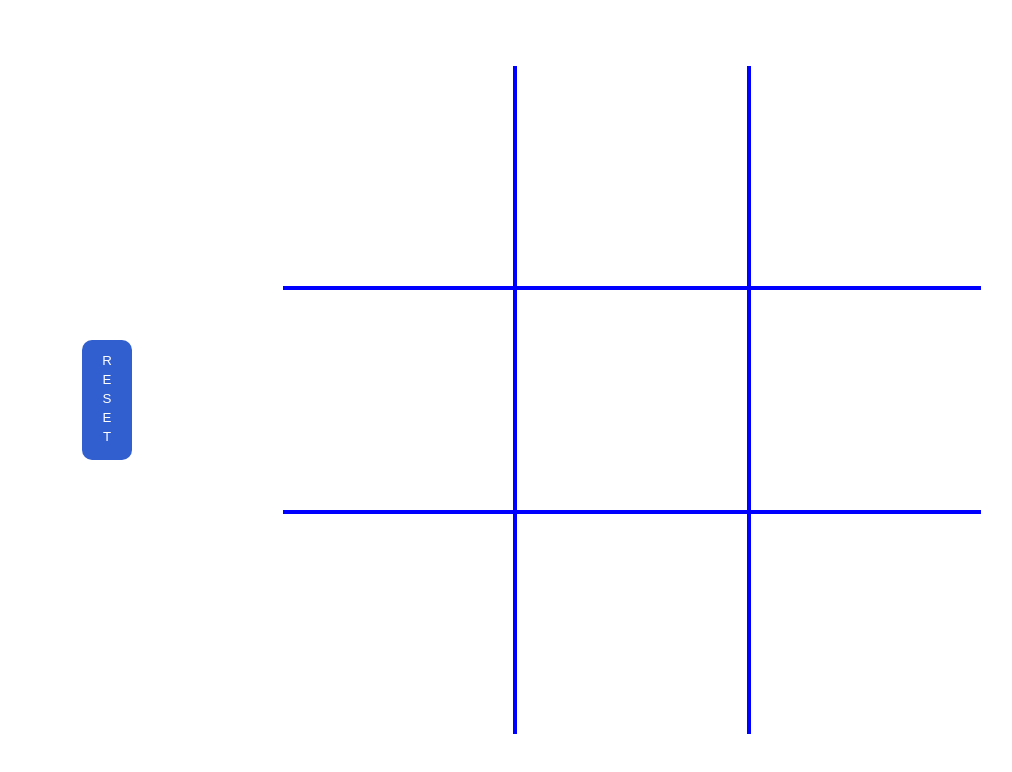
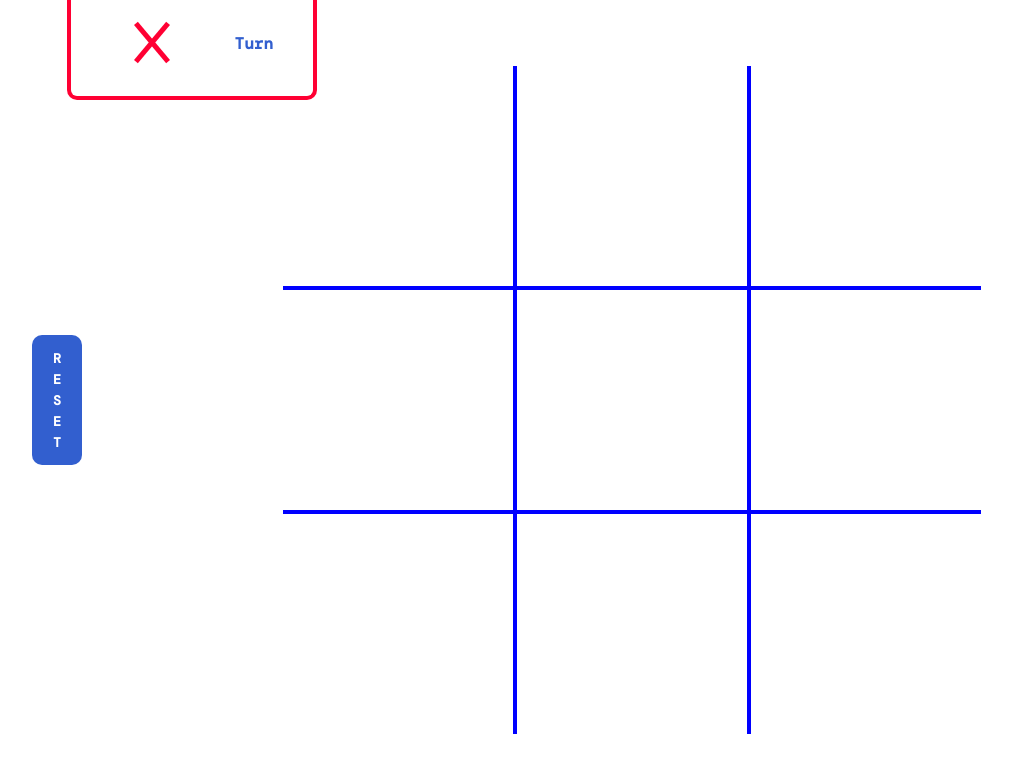
Before and after one commit to laurynas-cyber/X-and-O, a plain HTML site: page index.html in a window 1280 px wide. Shown: the whole page, without its empty margins (33-1045 px from the left). Drawn offline with nearby package versions, Linux system fonts and the light colour scheme; a web font is replaced by a local one.

Commit message:
message done

```diff
--- a/app.js
+++ b/app.js
@@ -1,4 +1,5 @@
 const everyField = document.querySelectorAll(".field");
+
 let Xbox = document.createElement("div");
 let Obox = document.createElement("div");
 const reset = document.querySelector(".reset");
@@ -19,13 +20,16 @@ everyField.forEach((field, i) => {
     if (XorO == true && field.dataset.Fieldcode == Fieldstore[i]) {
       XorO = false;
       Fieldstore[i] = 0;
-      console.log(Fieldstore);
+      document.querySelector(".smallO").style.display = "flex";
+      document.querySelector(".smallbox").style.display = "none";
       return Xplace(field);
     }
     if (XorO == false && field.dataset.Fieldcode == Fieldstore[i]) {
       XorO = true;
       Fieldstore[i] = 0;
-      console.log(Fieldstore);
+
+      document.querySelector(".smallbox").style.display = "flex";
+      document.querySelector(".smallO").style.display = "none";
       return Oplace(field);
     }
   });
@@ -44,8 +48,6 @@ function Xplace(parent) {
   Xbox.classList.add("box");
   Xbox.innerHTML = HtmlX;
   parent.appendChild(Xbox);
-
-  // console.log(parent.contains(Xbox));
 }
 
 function Oplace(parent) {
@@ -67,6 +69,19 @@ function clear() {
   });
 }
 
-clear(); //neleidzia antra kart spaust del to nest once:true
+clear();
 
-function rules() {}
+console.log("flag", XorO);
+// function TurnAlert() {
+//   if (XorO == true) {
+//     console.log("flag", XorO);
+//     document.querySelector(".smallbox").style.display = "content";
+//     document.querySelector(".smallO").style.display = "none";
+//   } else if (XorO == false) {
+//     console.log("flag", XorO);
+//     document.querySelector(".smallO").style.display = "content";
+//     document.querySelector(".smallbox").style.display = "none";
+//   }
+// }
+
+// TurnAlert();
--- a/index.css
+++ b/index.css
@@ -6,6 +6,7 @@ body > * {
   padding: 0;
   box-sizing: border-box;
   overflow: hidden;
+  font-family: "DM Mono", monospace;
 }
 
 body {
@@ -22,7 +23,7 @@ body {
   border: none;
   border-radius: 10px;
   display: inline-block;
-  height: 120px;
+  height: 130px;
   width: 50px;
   border: none;
   background-color: rgb(50, 95, 207);
@@ -33,8 +34,10 @@ body {
   text-orientation: upright;
   letter-spacing: 4px;
   position: relative;
-  right: 150px;
+  right: 200px;
   transition: background-color 0.2s ease-in-out;
+  font-weight: 700;
+  padding-top: 5px;
   &:hover {
     background-color: rgb(255, 0, 51);
     cursor: pointer;
@@ -193,3 +196,74 @@ body {
     border-bottom: 18px solid rgb(50, 95, 207);
   }
 }
+
+/* small message X */
+.TurnMessage {
+  border: 4px solid rgb(255, 0, 51);
+  border-top: none;
+  border-bottom-right-radius: 10px;
+  border-bottom-left-radius: 10px;
+  color: black;
+  font-weight: 700;
+  width: 250px;
+  height: 100px;
+  padding-top: 20px;
+  position: absolute;
+  top: 0;
+  left: 100px;
+  padding-bottom: 30px;
+  display: flex;
+  justify-content: center;
+  align-items: center;
+  gap: 20px;
+  color: rgb(50, 95, 207);
+}
+
+.TurnMessage span {
+  position: absolute;
+  right: 40px;
+}
+
+.smallbox {
+  height: 50px;
+  width: 50px;
+  display: flex;
+  justify-content: center;
+  align-items: center;
+  position: absolute;
+  left: 56px;
+  top: 17px;
+}
+
+.smallXcontainer2 {
+  position: absolute;
+  width: 50px;
+  height: 5px;
+
+  transform: rotate(50deg);
+}
+
+.smallXcontainer1 {
+  width: 50px;
+  height: 5px;
+
+  transform: rotate(130deg);
+}
+
+.smallX {
+  width: 50px;
+  height: 5px;
+  padding-right: 0px;
+  background-color: rgb(255, 0, 51);
+}
+
+.smallO {
+  height: 40px;
+  width: 40px;
+  position: absolute;
+  left: 56px;
+  top: 17px;
+  display: none;
+  border: 6px solid rgb(50, 95, 207);
+  border-radius: 50%;
+}
--- a/index.html
+++ b/index.html
@@ -3,11 +3,32 @@
   <head>
     <meta charset="UTF-8" />
     <meta name="viewport" content="width=device-width, initial-scale=1.0" />
+    <link rel="preconnect" href="https://fonts.googleapis.com" />
+    <link rel="preconnect" href="https://fonts.gstatic.com" crossorigin />
+    <link
+      href="https://fonts.googleapis.com/css2?family=DM+Mono:ital,wght@0,300;0,400;0,500;1,300;1,400;1,500&display=swap"
+      rel="stylesheet"
+    />
     <link rel="stylesheet" href="/index.css" />
     <script src="/app.js" defer></script>
     <title>X and O</title>
   </head>
   <body>
+    <div class="TurnMessage">
+      <div class="smallbox">
+        <div class="smallXcontainer1">
+          <div class="smallX"></div>
+        </div>
+        <div class="smallXcontainer2">
+          <div class="smallX"></div>
+        </div>
+      </div>
+      <div class="smallOcontainer">
+        <div class="smallO"></div>
+      </div>
+      <span>Turn</span>
+    </div>
+
     <button class="reset">RESET</button>
     <main class="fields">
       <div class="A flex">
```
